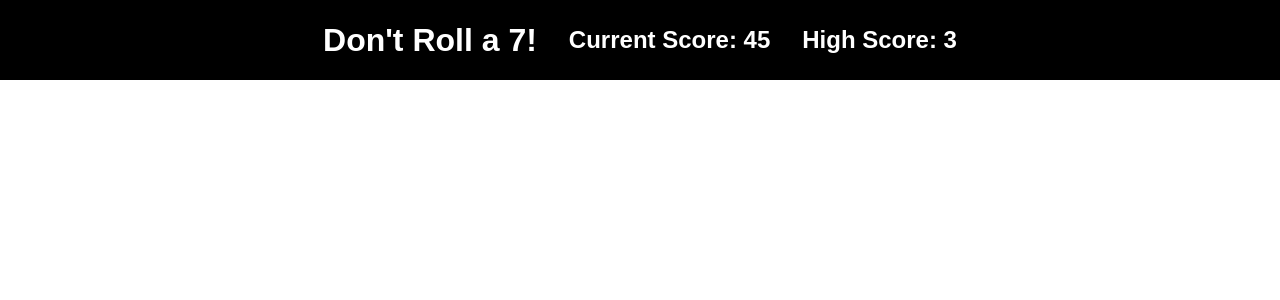
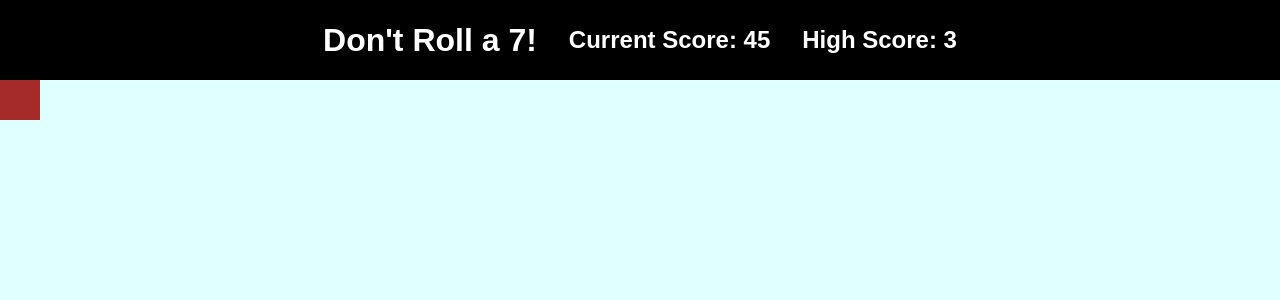
Before and after one commit to kjobrien11/dont-roll-a-7, an Angular app in the folder dra7/: page / in a window 1280 px wide. Shown: the top 300 px of the page. Built offline with nearby package versions, Linux system fonts and the light colour scheme.

Commit message:
adds game board square and game board

```diff
--- a/dra7/src/app/dra7-container/dra7-container.component.html
+++ b/dra7/src/app/dra7-container/dra7-container.component.html
@@ -1 +1,2 @@
 <app-game-header></app-game-header>
+<app-game-board></app-game-board>
--- a/dra7/src/app/dra7-container/dra7-container.component.ts
+++ b/dra7/src/app/dra7-container/dra7-container.component.ts
@@ -1,9 +1,10 @@
 import { Component } from '@angular/core';
 import { GameHeaderComponent } from '../game-header/game-header.component';
+import { GameBoardComponent } from '../game-board/game-board.component';
 
 @Component({
   selector: 'app-dra7-container',
-  imports: [GameHeaderComponent],
+  imports: [GameHeaderComponent, GameBoardComponent],
   templateUrl: './dra7-container.component.html',
   styleUrl: './dra7-container.component.css'
 })
--- /dev/null
+++ b/dra7/src/app/game-board-sqaure/game-board-sqaure.component.css
@@ -0,0 +1,5 @@
+.game-board-square-container{
+    height: 5vh;
+    width: 5vh;
+    background-color: brown;
+}
--- /dev/null
+++ b/dra7/src/app/game-board-sqaure/game-board-sqaure.component.html
@@ -0,0 +1,3 @@
+<div class = "game-board-square-container">
+
+</div>
--- /dev/null
+++ b/dra7/src/app/game-board/game-board.component.css
@@ -0,0 +1,4 @@
+.game-board-container{
+    background-color: lightcyan;
+    height: 90vh;
+}
--- /dev/null
+++ b/dra7/src/app/game-board/game-board.component.html
@@ -0,0 +1,3 @@
+<div class = "game-board-container">
+<app-game-board-sqaure></app-game-board-sqaure>
+</div>
--- a/dra7/src/app/game-header/game-header.component.css
+++ b/dra7/src/app/game-header/game-header.component.css
@@ -5,7 +5,7 @@
     text-align: center;
     align-items: center;
     gap: 2rem;
-    border-bottom: solid;
+    /* border-bottom: solid; */
     color: white;
     background-color: black;
     height: 10vh;
```
Also changed, not shown: dra7/src/app/game-board-sqaure/game-board-sqaure.component.ts (added, +11 -0 lines), dra7/src/app/game-board/game-board.component.ts (added, +11 -0 lines), 2 other files (tests, documents, lock files or other folders).
